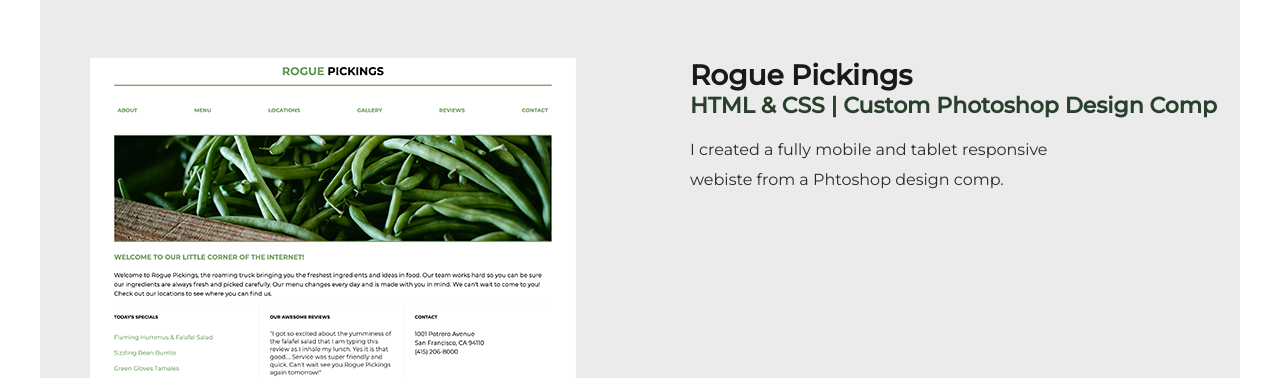
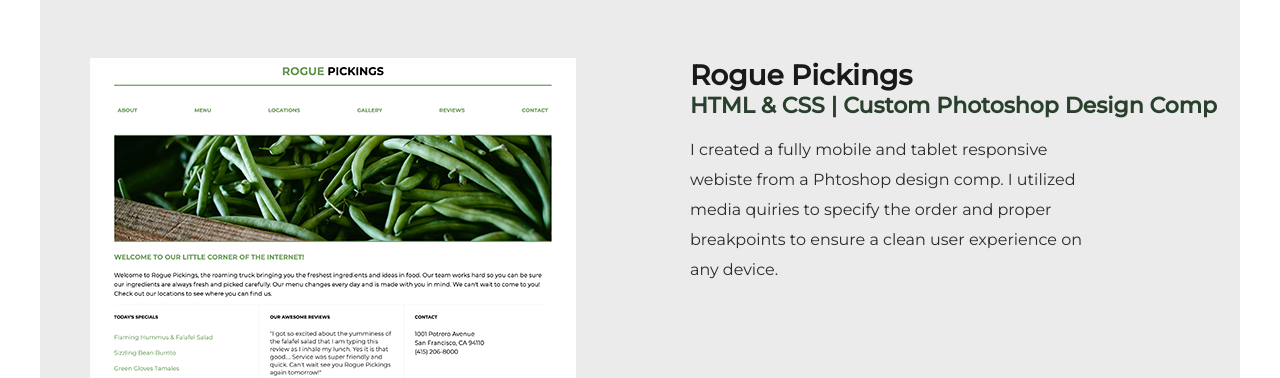
Before and after one commit to trvrpeugh/portfolio-site, a plain HTML site: page index.html in a window 1280 px wide. Shown: the part 1220-1598 px from the top of the page. Drawn offline with Linux system fonts and the light colour scheme.

Commit message:
rogue description added

```diff
--- a/index.html
+++ b/index.html
@@ -57,7 +57,7 @@
         <div class="half-width">
           <h2> Rogue Pickings</h2>
           <h3> HTML & CSS | Custom Photoshop Design Comp </h3>
-          <p>I created a fully mobile and tablet responsive webiste from a Phtoshop design comp.   </p>
+          <p>I created a fully mobile and tablet responsive webiste from a Phtoshop design comp. I utilized media quiries to specify the order and proper breakpoints to ensure a clean user experience on any device.  </p>
         </div>
         <div class="half-width">
           <a href="https://www.truecolorpresets.com" target="_blank">
```
